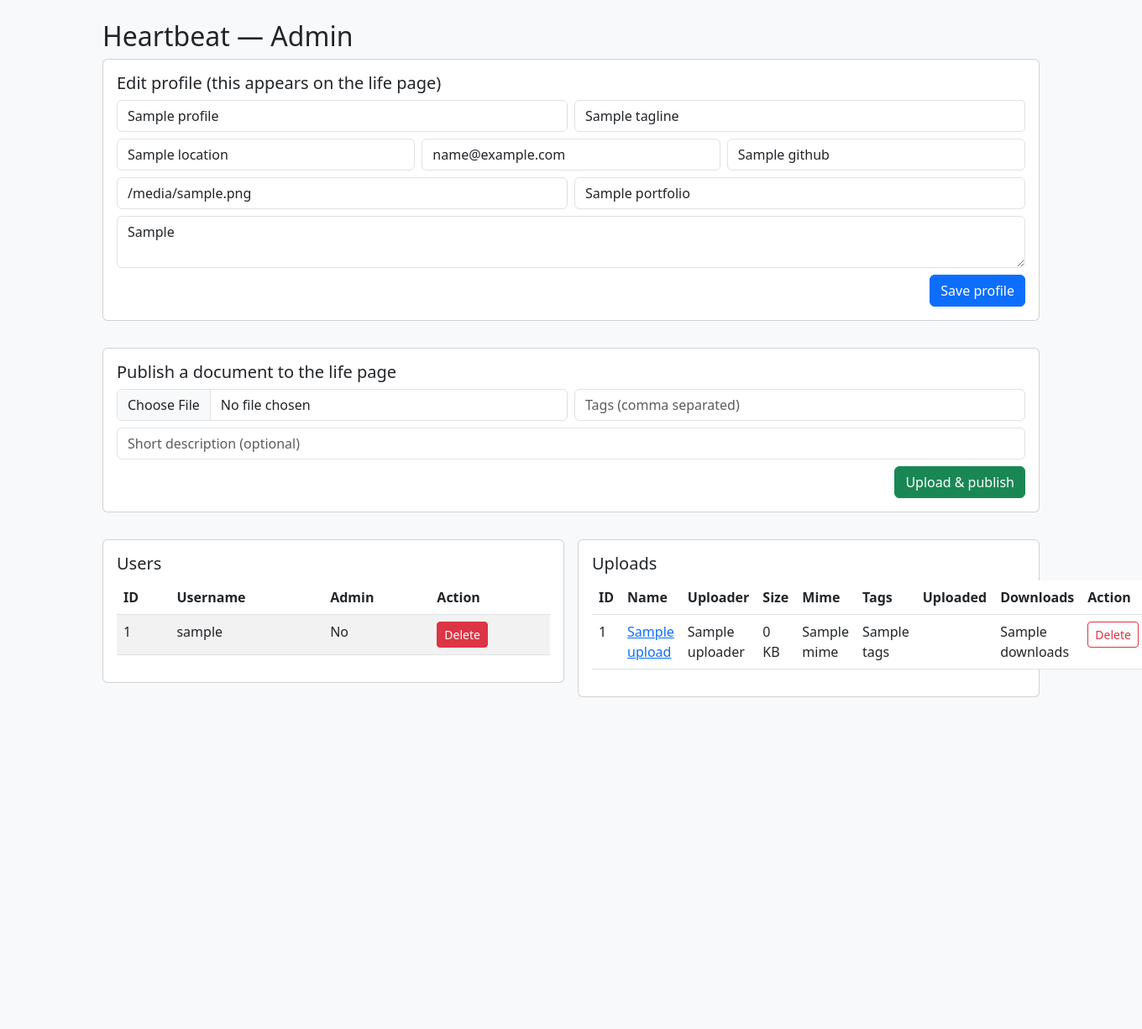
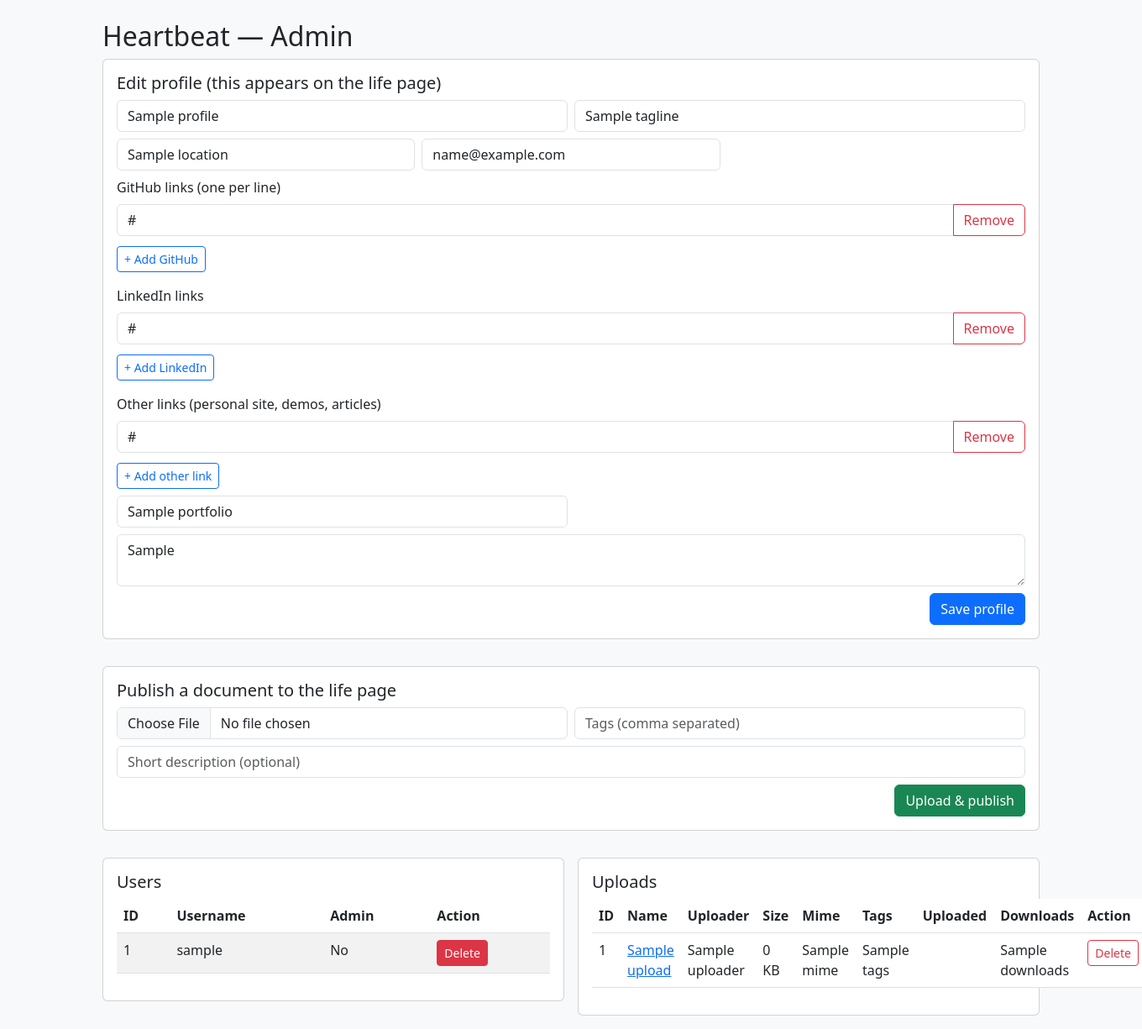
Before and after one commit to havannahspikes/who-i-am, a Flask app: template templates/heartbeat.html in a window 1360 px wide. Shown: the part 56-1281 px from the top of the page at 84% size. Before the commit the page ends 886 px from the top, so only its background shows below. Run offline with Flask 2, Linux system fonts and the light colour scheme; the template is opened without the code that fills it: most values are stand-ins (such as "Sample title", 1, 10 or a date in 2020).

Commit message:
Update heartbeat.html

```diff
--- a/templates/heartbeat.html
+++ b/templates/heartbeat.html
@@ -12,8 +12,70 @@
         <div class="col-md-6"><input name="tagline" class="form-control" placeholder="Tagline" value="{{ profile.tagline }}"></div>
         <div class="col-md-4"><input name="location" class="form-control" placeholder="Location" value="{{ profile.location }}"></div>
         <div class="col-md-4"><input name="contact_email" class="form-control" placeholder="Contact email" value="{{ profile.contact_email }}"></div>
-        <div class="col-md-4"><input name="github" class="form-control" placeholder="GitHub URL" value="{{ profile.github }}"></div>
-        <div class="col-md-6"><input name="linkedin" class="form-control" placeholder="LinkedIn URL" value="{{ profile.linkedin }}"></div>
+
+        <!-- GitHub links (multiple) -->
+        <div class="col-12">
+          <label class="form-label">GitHub links (one per line)</label>
+          <div id="github-list">
+            {% if profile.github_links %}
+              {% for g in profile.github_links %}
+                <div class="input-group mb-2 link-entry">
+                  <input name="github[]" class="form-control" placeholder="e.g. Metatrone/ProjectX or https://github.com/..." value="{{ g }}">
+                  <button type="button" class="btn btn-outline-danger remove-btn" onclick="this.closest('.link-entry').remove()">Remove</button>
+                </div>
+              {% endfor %}
+            {% else %}
+              <div class="input-group mb-2 link-entry">
+                <input name="github[]" class="form-control" placeholder="e.g. Metatrone/ProjectX or https://github.com/...">
+                <button type="button" class="btn btn-outline-danger remove-btn" onclick="this.closest('.link-entry').remove()">Remove</button>
+              </div>
+            {% endif %}
+          </div>
+          <button type="button" class="btn btn-sm btn-outline-primary mt-1" onclick="addLink('github-list','github[]')">+ Add GitHub</button>
+        </div>
+
+        <!-- LinkedIn links (multiple) -->
+        <div class="col-12">
+          <label class="form-label mt-2">LinkedIn links</label>
+          <div id="linkedin-list">
+            {% if profile.linkedin_links %}
+              {% for l in profile.linkedin_links %}
+                <div class="input-group mb-2 link-entry">
+                  <input name="linkedin[]" class="form-control" placeholder="e.g. in/yourname or https://www.linkedin.com/in/..." value="{{ l }}">
+                  <button type="button" class="btn btn-outline-danger remove-btn" onclick="this.closest('.link-entry').remove()">Remove</button>
+                </div>
+              {% endfor %}
+            {% else %}
+              <div class="input-group mb-2 link-entry">
+                <input name="linkedin[]" class="form-control" placeholder="e.g. in/yourname or https://www.linkedin.com/in/...">
+                <button type="button" class="btn btn-outline-danger remove-btn" onclick="this.closest('.link-entry').remove()">Remove</button>
+              </div>
+            {% endif %}
+          </div>
+          <button type="button" class="btn btn-sm btn-outline-primary mt-1" onclick="addLink('linkedin-list','linkedin[]')">+ Add LinkedIn</button>
+        </div>
+
+        <!-- Other links -->
+        <div class="col-12">
+          <label class="form-label mt-2">Other links (personal site, demos, articles)</label>
+          <div id="other-list">
+            {% if profile.other_links %}
+              {% for o in profile.other_links %}
+                <div class="input-group mb-2 link-entry">
+                  <input name="other[]" class="form-control" placeholder="https://..." value="{{ o }}">
+                  <button type="button" class="btn btn-outline-danger remove-btn" onclick="this.closest('.link-entry').remove()">Remove</button>
+                </div>
+              {% endfor %}
+            {% else %}
+              <div class="input-group mb-2 link-entry">
+                <input name="other[]" class="form-control" placeholder="https://...">
+                <button type="button" class="btn btn-outline-danger remove-btn" onclick="this.closest('.link-entry').remove()">Remove</button>
+              </div>
+            {% endif %}
+          </div>
+          <button type="button" class="btn btn-sm btn-outline-primary mt-1" onclick="addLink('other-list','other[]')">+ Add other link</button>
+        </div>
+
         <div class="col-md-6"><input name="portfolio" class="form-control" placeholder="Portfolio URL" value="{{ profile.portfolio }}"></div>
         <div class="col-12">
           <textarea name="quick_facts" class="form-control" placeholder="Quick facts, degree, skills, etc.">{{ profile.quick_facts }}</textarea>
@@ -98,3 +160,16 @@
   </div>
 </div>
 {% endblock %}
+
+{% block scripts %}
+<script>
+function addLink(containerId, inputName) {
+  const container = document.getElementById(containerId);
+  const div = document.createElement('div');
+  div.className = 'input-group mb-2 link-entry';
+  div.innerHTML = `<input name="${inputName}" class="form-control" placeholder="Add link">` +
+                  `<button type="button" class="btn btn-outline-danger remove-btn" onclick="this.closest('.link-entry').remove()">Remove</button>`;
+  container.appendChild(div);
+}
+</script>
+{% endblock %}
```
